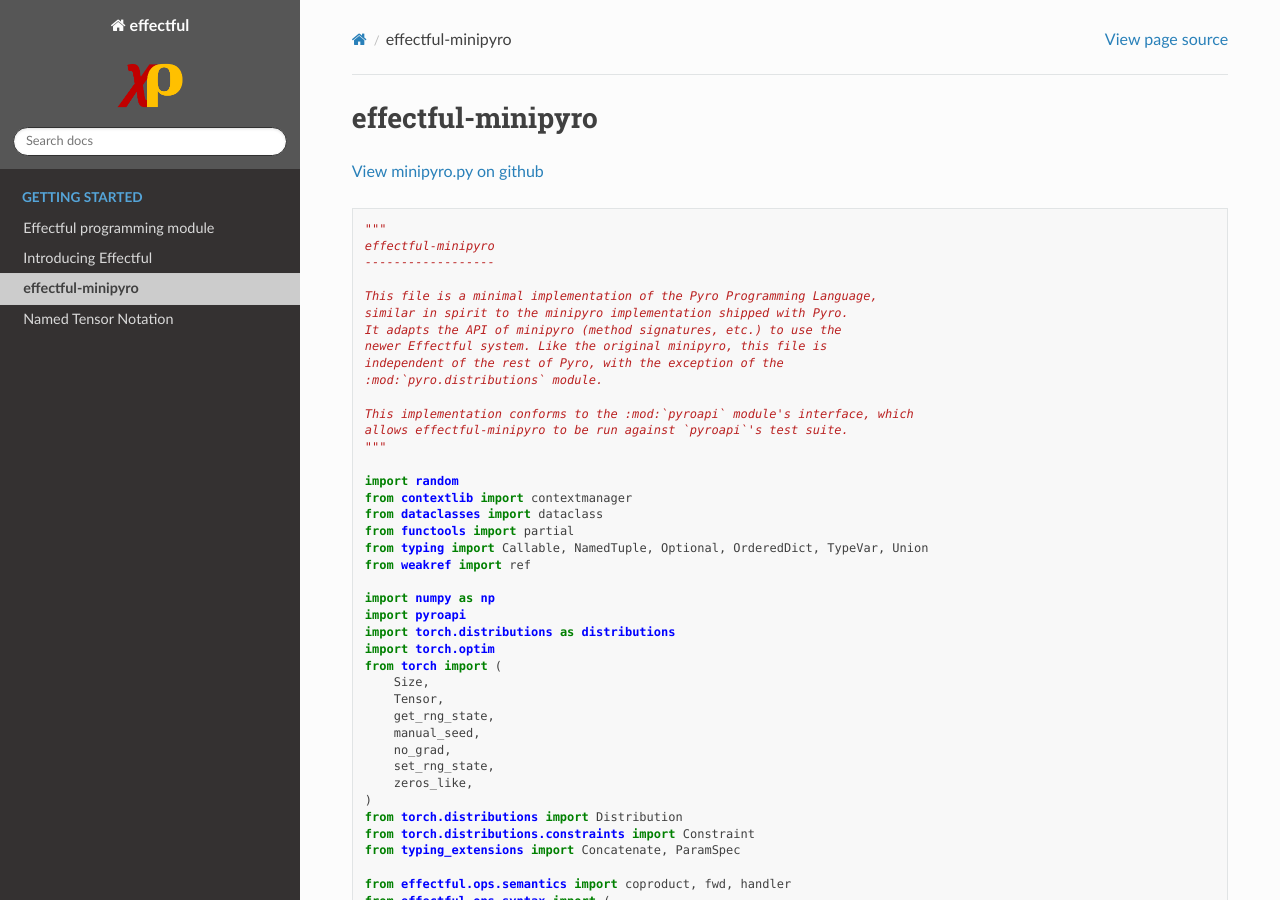
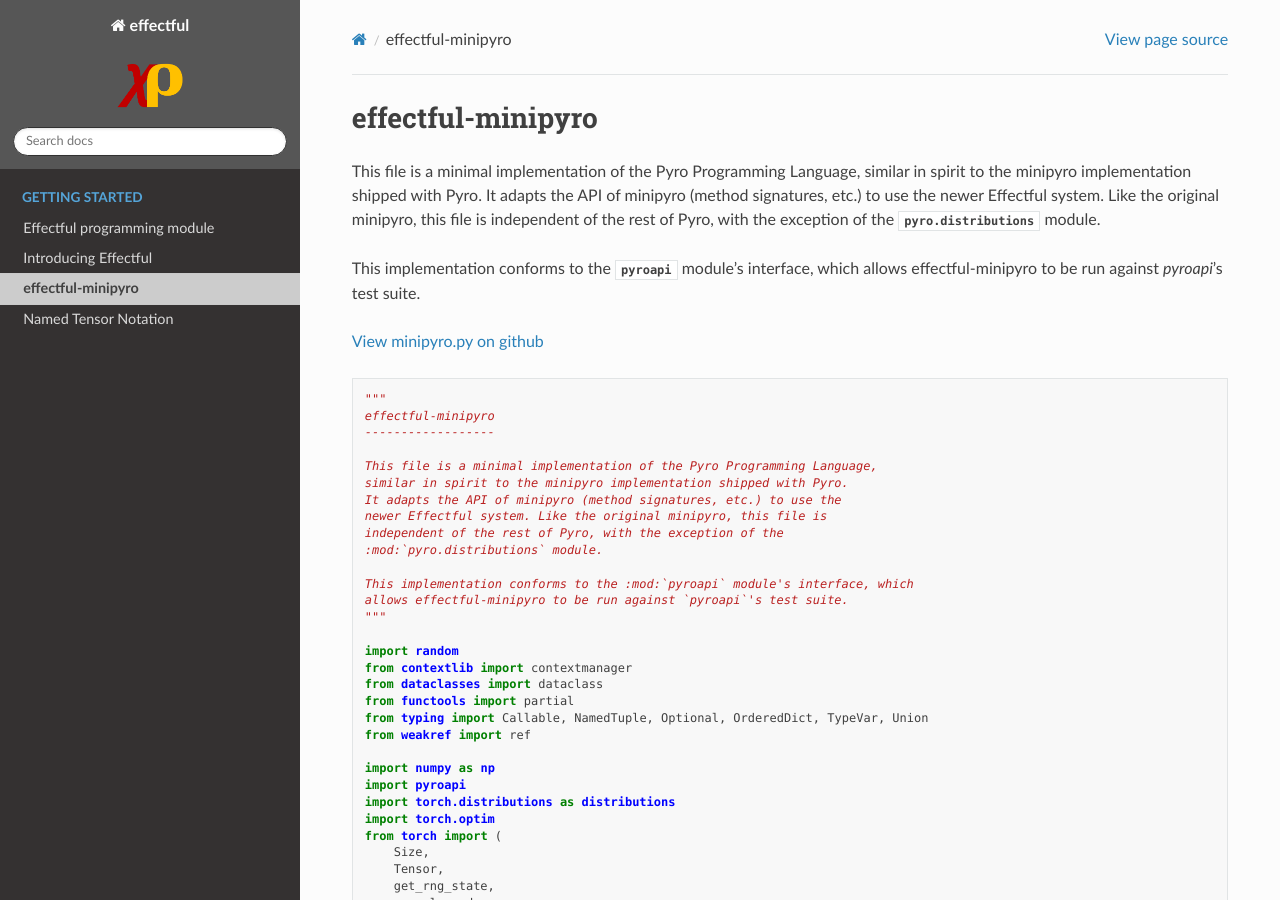
Before and after one commit to BasisResearch/effectful, a Sphinx documentation site: the page built from docs/source/minipyro.rst, in a window 1280 px wide and 900 px high. Built offline with Sphinx 7.4.7 and the Read the Docs theme 3.1.0, drawn with Linux system fonts in a browser that asks for light colours.

Commit message:
docstring render

```diff
--- a/docs/source/minipyro.rst
+++ b/docs/source/minipyro.rst
@@ -1,5 +1,15 @@
 effectful-minipyro
 ==================
+
+This file is a minimal implementation of the Pyro Programming Language,
+similar in spirit to the minipyro implementation shipped with Pyro.
+It adapts the API of minipyro (method signatures, etc.) to use the
+newer Effectful system. Like the original minipyro, this file is
+independent of the rest of Pyro, with the exception of the
+:mod:`pyro.distributions` module.
+
+This implementation conforms to the :mod:`pyroapi` module's interface, which
+allows effectful-minipyro to be run against `pyroapi`'s test suite.
 
 `View minipyro.py on github <https://github.com/BasisResearch/effectful/blob/master/docs/source/minipyro.py>`_
 
```
